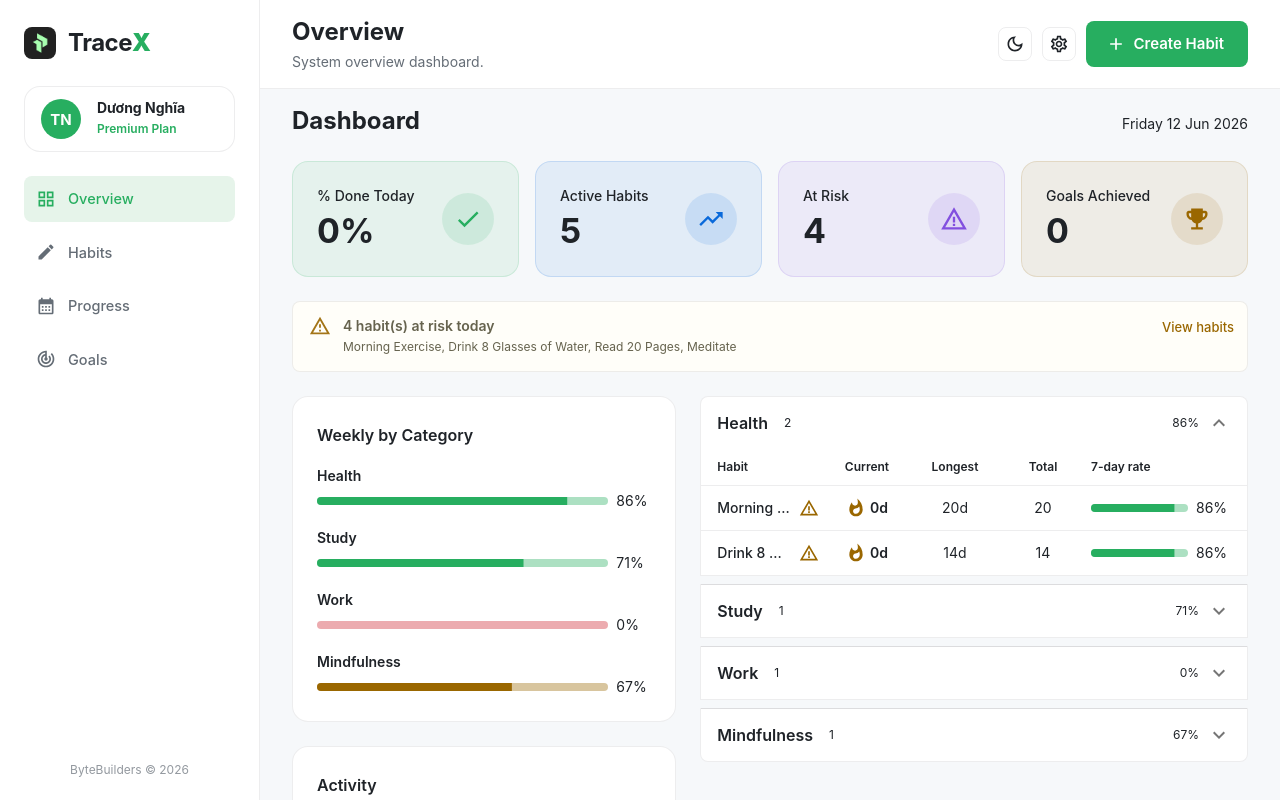
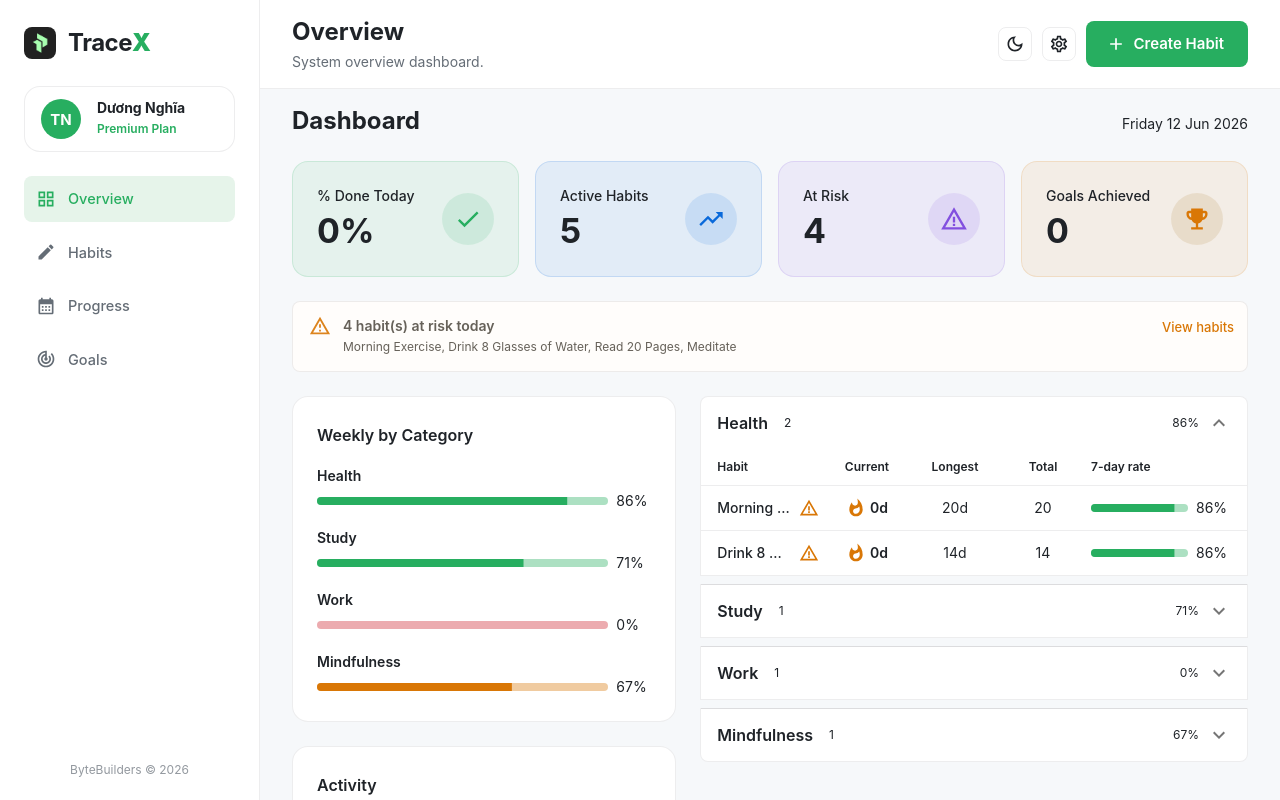
Before and after one commit to NghiaDPTWorkk/habit-hub, a React (Vite) app in the folder fe/: page / in a window 1280 px wide. Built offline with nearby package versions, Linux system fonts and the light colour scheme.

Commit message:
fix(theme): HH-96 - brighten warning colors in theme

```diff
--- a/fe/src/theme/index.ts
+++ b/fe/src/theme/index.ts
@@ -29,9 +29,9 @@ export const getTheme = (mode: 'light' | 'dark') =>
         contrastText: '#ffffff',
       },
       warning: {
-        main: mode === 'light' ? '#9a6700' : '#d29922',
-        light: mode === 'light' ? '#fff8c5' : 'rgba(210, 153, 34, 0.15)',
-        dark: mode === 'light' ? '#704c00' : '#9e6a00',
+        main: mode === 'light' ? '#d97706' : '#f59e0b',
+        light: mode === 'light' ? '#fff3e0' : 'rgba(245, 158, 11, 0.15)',
+        dark: mode === 'light' ? '#b45309' : '#d97706',
         contrastText: '#ffffff',
       },
       success: {
```
